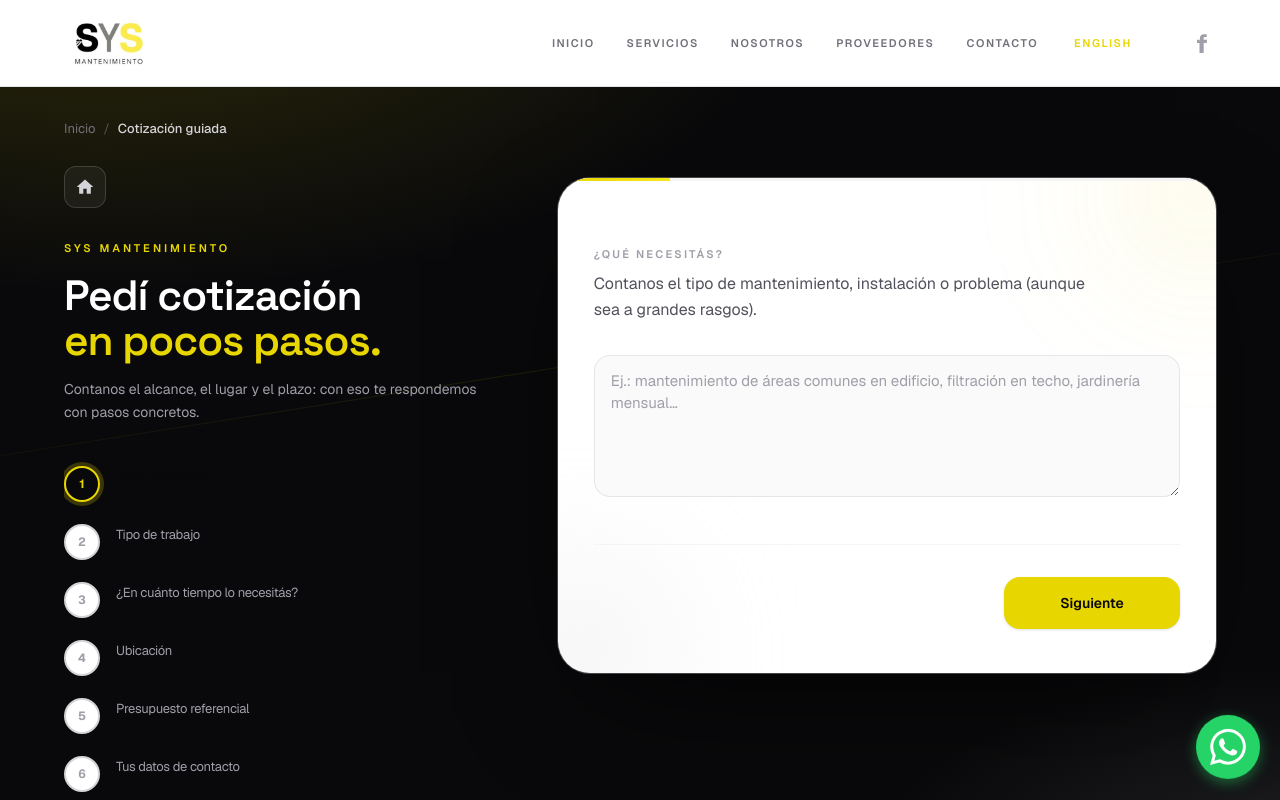
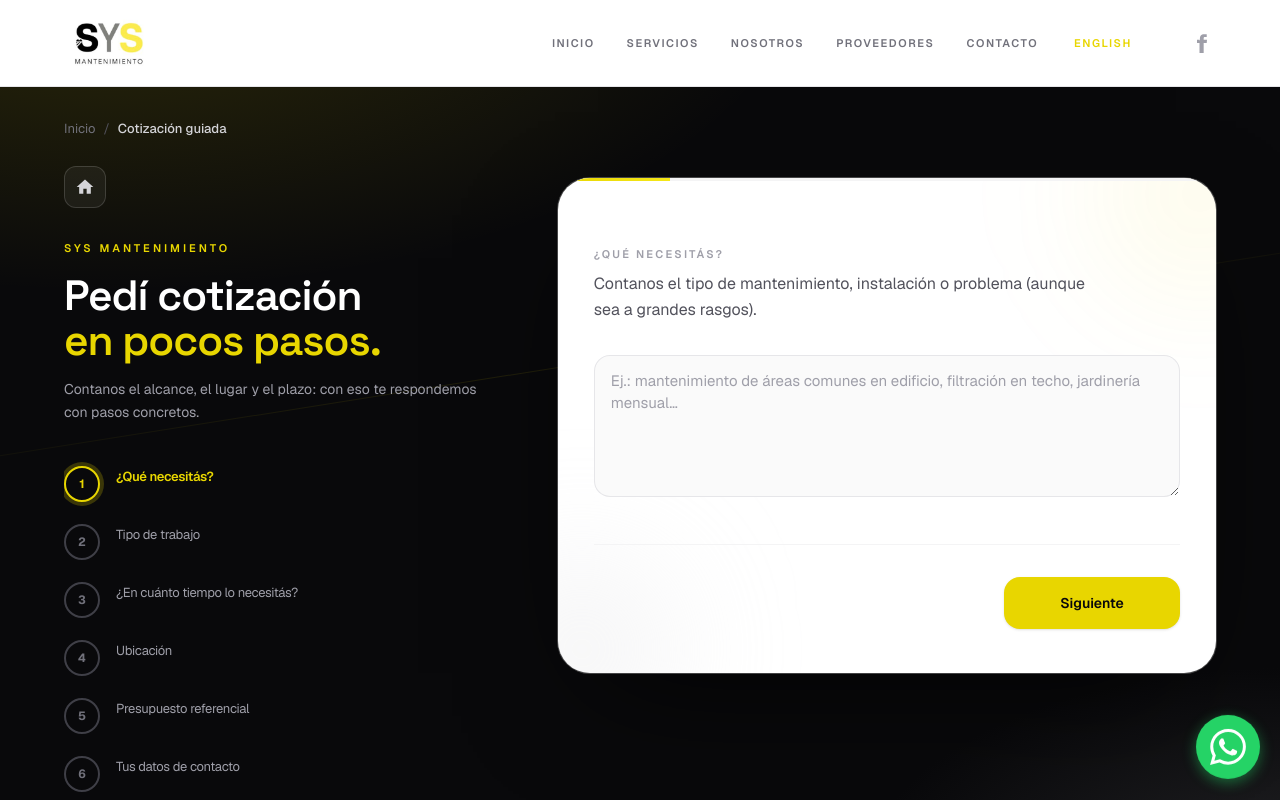
Before and after one commit to Dnnst89/SYS-Mantenimiento, a Next.js app: page /cotizar in a window 1280 px wide. Shown: the top 800 px of the page. Built offline with nearby package versions, Linux system fonts and the light colour scheme.

Commit message:
Corregidos estilos del Stepper: texto invisible en paso activo y superposición de línea de fondo

```diff
--- a/components/quote/QuoteWizard.jsx
+++ b/components/quote/QuoteWizard.jsx
@@ -148,18 +148,24 @@ export default function QuoteWizard({ locale }) {
     const done = isReview || i < step;
     const current = !isReview && i === step;
     if (done) {
-      return "border-sys-yellow bg-sys-yellow text-zinc-950 shadow-[0_0_0_1px_rgba(0,0,0,0.06)]";
+      /*return "border-sys-yellow bg-sys-yellow text-zinc-950 shadow-[0_0_0_1px_rgba(0,0,0,0.06)]";*/
+      return "relative z-10 border-sys-yellow bg-sys-yellow text-zinc-950 shadow-[0_0_0_1px_rgba(0,0,0,0.06)]";
+
     }
     if (current) {
-      return "border-sys-yellow bg-zinc-950 text-sys-yellow shadow-[0_0_0_4px_rgba(232,214,0,0.22)]";
+      /*return "border-sys-yellow bg-zinc-950 text-sys-yellow shadow-[0_0_0_4px_rgba(232,214,0,0.22)]";*/
+      return "relative z-10 border-sys-yellow bg-zinc-950 text-sys-yellow shadow-[0_0_0_4px_rgba(232,214,0,0.22)]";
+
     }
-    return "border-zinc-300 bg-white text-zinc-400";
+    /*return "border-zinc-300 bg-white text-zinc-400";*/
+    return "relative z-10 border-zinc-700 bg-zinc-950 text-zinc-500";
+
   }
 
   function stepTitleClass(i) {
     const done = isReview || i < step;
     const current = !isReview && i === step;
-    if (current) return "text-zinc-950 font-semibold";
+    if (current) return "text-sys-yellow font-semibold";
     if (done) return "text-zinc-500";
     return "text-zinc-400";
   }
```
